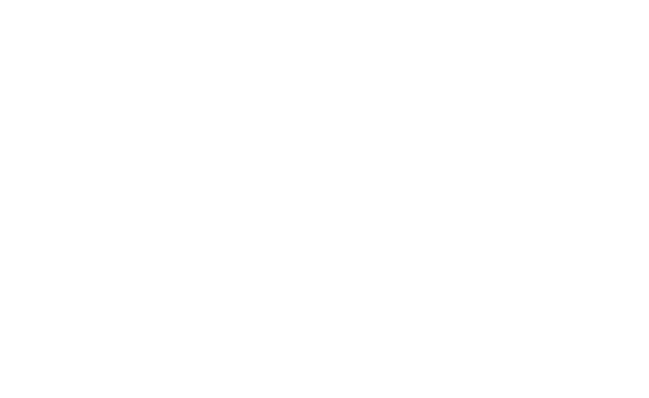
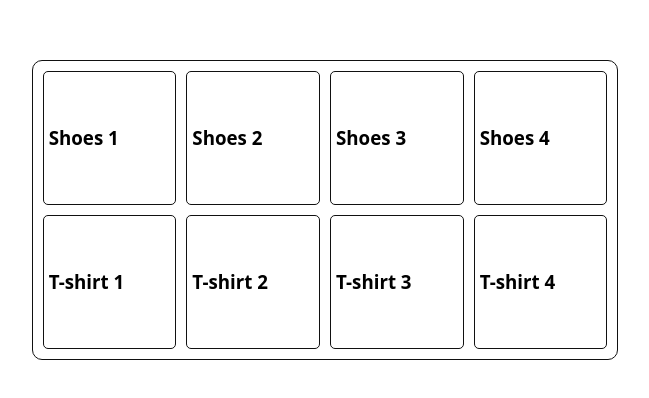
Before and after one commit to Krel-developer/test-task, a Vue app: page / in a window 1280 px wide. Shown: the part 190-588 px from the top of the page, without its empty margins (315-964 px from the left). Built offline with nearby package versions, Linux system fonts and the light colour scheme.

Commit message:
install pinia add UserItems widget

```diff
--- a/package.json
+++ b/package.json
@@ -9,6 +9,7 @@
     "preview": "vite preview"
   },
   "dependencies": {
+    "pinia": "^3.0.3",
     "vue": "^3.5.17"
   },
   "devDependencies": {
--- a/src/app/App.vue
+++ b/src/app/App.vue
@@ -1,5 +1,12 @@
-<script setup lang="ts"></script>
+<script setup lang="ts">
+import { BlockWithBorder } from '@/shared/ui'
+import { UserItems } from './widgets/userItems'
+</script>
 
-<template></template>
+<template>
+  <BlockWithBorder>
+    <UserItems />
+  </BlockWithBorder>
+</template>
 
 <style scoped></style>
--- /dev/null
+++ b/src/app/entities/userItems/index.ts
@@ -0,0 +1,3 @@
+import { useUserItemsStore } from './models'
+
+export { useUserItemsStore }
--- /dev/null
+++ b/src/app/entities/userItems/models/index.ts
@@ -0,0 +1,38 @@
+import { getUserItems, type IItem } from '@/shared/api'
+import { defineStore } from 'pinia'
+import { computed, ref } from 'vue'
+
+export const useUserItemsStore = defineStore('userItems', () => {
+  const list = ref<IItem[]>([])
+
+  function fetchList() {
+    list.value = getUserItems()
+  }
+  const getList = computed(() => {
+    return list.value
+  })
+
+  return { getList, fetchList }
+})
+
+// interface IStore {
+//   list: IItem[]
+// }
+
+// const defaultValue: IStore = {
+//   list: [],
+// }
+
+// export const useUserItemsStore = defineStore('userItems',
+// {
+//   state: () => ({ ...defaultValue }),
+//   actions: {
+//     fetchList() {
+//       this.list = getUserItems()
+//     },
+//   },
+//   getters: {
+//     getList: (state) => state.list,
+//   },
+// }
+// )
--- /dev/null
+++ b/src/app/widgets/userItems/index.ts
@@ -0,0 +1,3 @@
+import UserItems from './ui/UserItems.vue'
+
+export { UserItems }
--- /dev/null
+++ b/src/app/widgets/userItems/ui/UserItems.vue
@@ -0,0 +1,25 @@
+<script lang="ts" setup>
+import { useUserItemsStore } from '@/app/entities/userItems'
+import { Card } from '@/shared/ui'
+
+const userItemsStore = useUserItemsStore()
+userItemsStore.fetchList()
+</script>
+
+<template>
+  <div v-if="!userItemsStore.getList.length">Предметы не загружены</div>
+  <div class="user_items" v-else>
+    <Card
+      v-for="item in userItemsStore.getList"
+      :key="item.id"
+      :title="item.name"
+    />
+  </div>
+</template>
+
+<style scoped lang="sass">
+.user_items
+  display: grid
+  grid-template-columns: repeat(4, 1fr)
+  gap: 10px
+</style>
--- a/src/main.ts
+++ b/src/main.ts
@@ -1,5 +1,10 @@
+import '@/shared/assets/styles/index.sass'
+import { createPinia } from 'pinia'
 import { createApp } from 'vue'
-import '@/shared/assets/styles/index.sass'
 import App from './app/App.vue'
 
-createApp(App).mount('#app')
+const pinia = createPinia()
+const app = createApp(App)
+app.use(pinia)
+
+app.mount('#app')
--- a/src/shared/ui/BlockWithBorder/BlockWithBorder.vue
+++ b/src/shared/ui/BlockWithBorder/BlockWithBorder.vue
@@ -7,7 +7,7 @@
 <style scoped lang="sass">
 
 .block_border
-  border-radius: 5px
-  padding: 5px
+  border-radius: 10px
+  padding: 10px
   border: 1px solid #111
 </style>
--- a/src/shared/ui/Card/Card.vue
+++ b/src/shared/ui/Card/Card.vue
@@ -18,6 +18,9 @@ const props = defineProps<Props>()
   display: flex
   align-items: center
   justify-content: space-between
+  border: 1px solid #111
+  padding: 5px
+  border-radius: 5px
   &.active
     border: 1px solid purple
 </style>
```
Also changed, not shown: 1 other file (tests, documents, lock files or other folders).
